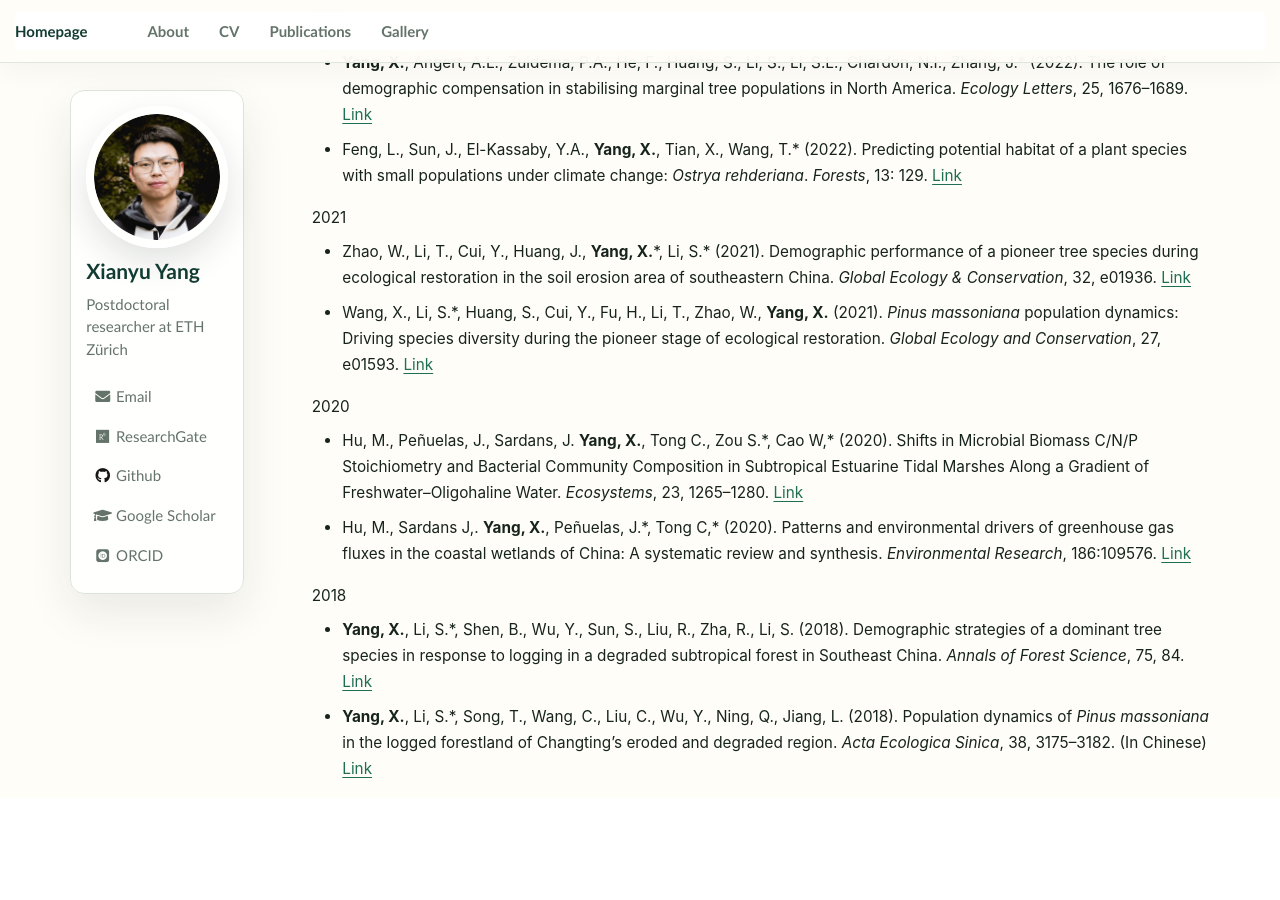
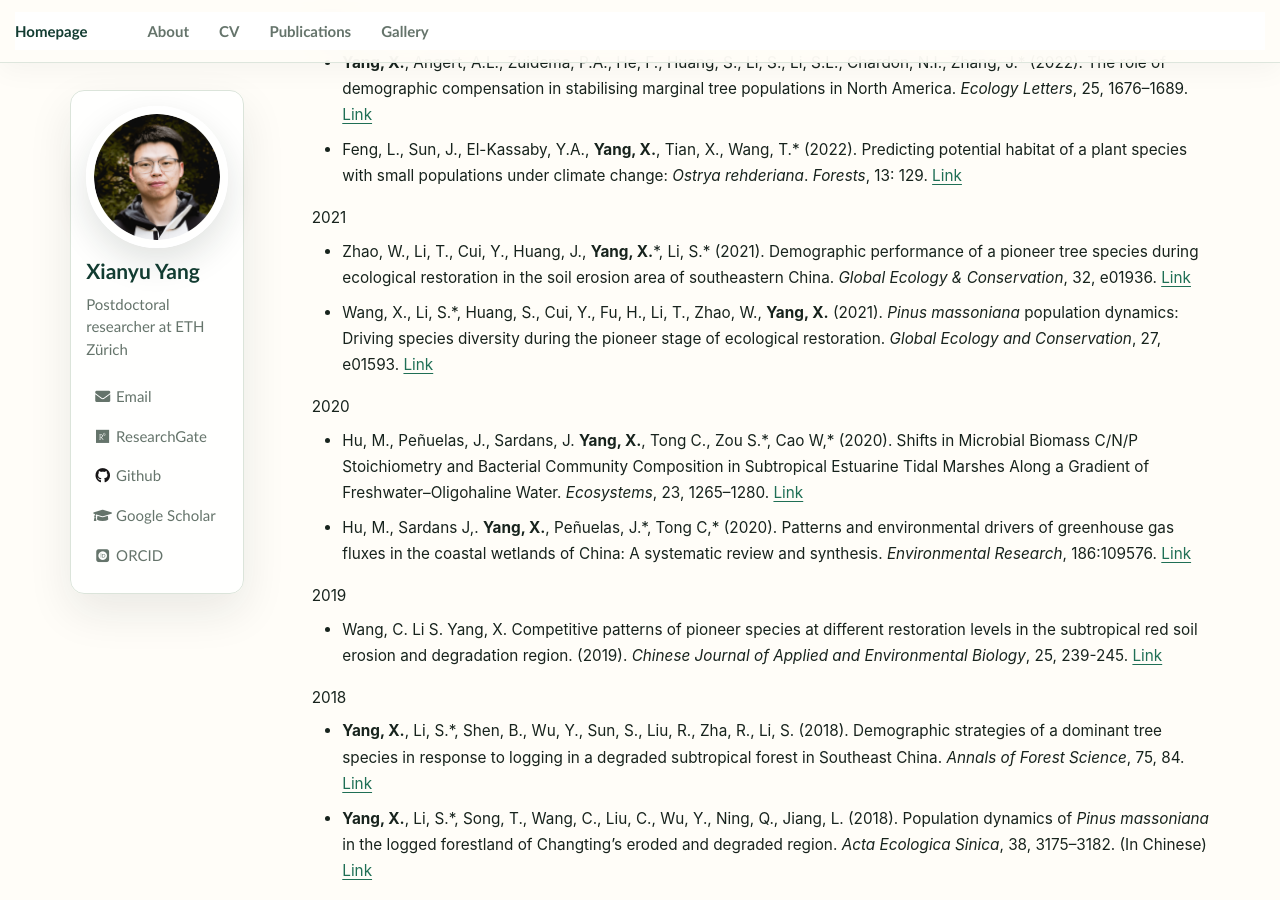
Before and after one commit to Xianyu-Yang/xianyu-yang.github.io, a Jekyll site: the page built from _pages/publications.md, in a window 1280 px wide and 900 px high, scrolled down 2034 px. Built offline with Jekyll 4.4.1, drawn with Linux system fonts in a browser that asks for light colours; some web fonts are replaced; before the commit the page ends 2832 px from its top, so only the background shows below that.

Commit message:
Update publications.md

```diff
--- a/_pages/publications.md
+++ b/_pages/publications.md
@@ -83,6 +83,9 @@ author_profile: true
 
 - Hu, M., Sardans J,. **Yang, X.**, Peñuelas, J.\*, Tong C,\* (2020). Patterns and environmental drivers of greenhouse gas fluxes in the coastal wetlands of China: A systematic review and synthesis. _Environmental Research_, 186:109576. [Link](https://www.sciencedirect.com/science/article/abs/pii/S0013935120304692){:target="_blank"}
 
+2019
+- Wang, C. Li S. Yang, X. Competitive patterns of pioneer species at different restoration levels in the subtropical red soil erosion and degradation region. (2019). _Chinese Journal of Applied and Environmental Biology_, 25, 239-245. [Link](https://oversea.cnki.net/kcms2/article/abstract?v=nXt_PYYM1Gu2kNqwN_wJNjoAtl5XqOCGU0KkKC6azIm3eq-aOq1G87PC9UCkGgMfA1B9Lk_xzRrtcHgHzmh22HQ_hrDJMh0pUwYRFiBmybsZs07o4cWV8GsdC_7Kk59NNhAZwLvrJXYLAqVKs8uwK9upI6UnKIHMyImiXvVxvnNGPLsgzfgkwQ==&uniplatform=OVERSEA&language=EN){:target="_blank"}
+
 2018
 - **Yang, X.**, Li, S.\*, Shen, B., Wu, Y., Sun, S., Liu, R., Zha, R., Li, S. (2018). Demographic strategies of a dominant tree species in response to logging in a degraded subtropical forest in Southeast China. _Annals of Forest Science_, 75, 84. [Link](https://link.springer.com/article/10.1007/s13595-018-0764-0){:target="_blank"}
 
```
